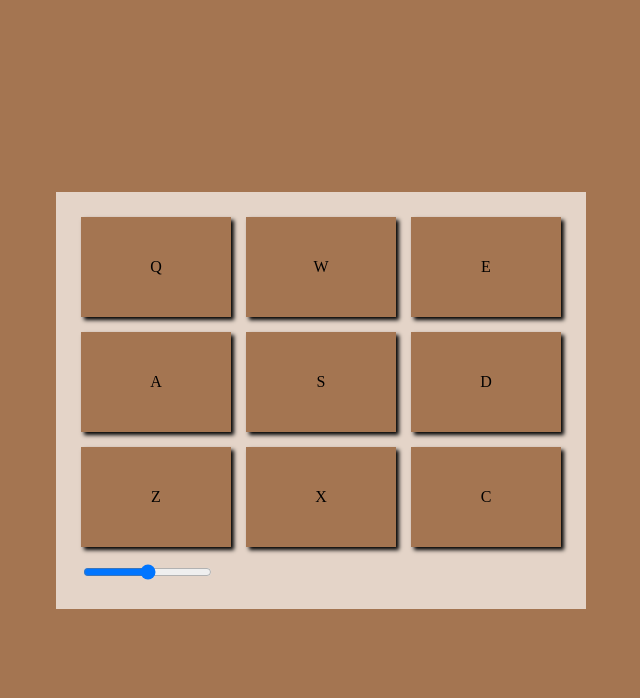
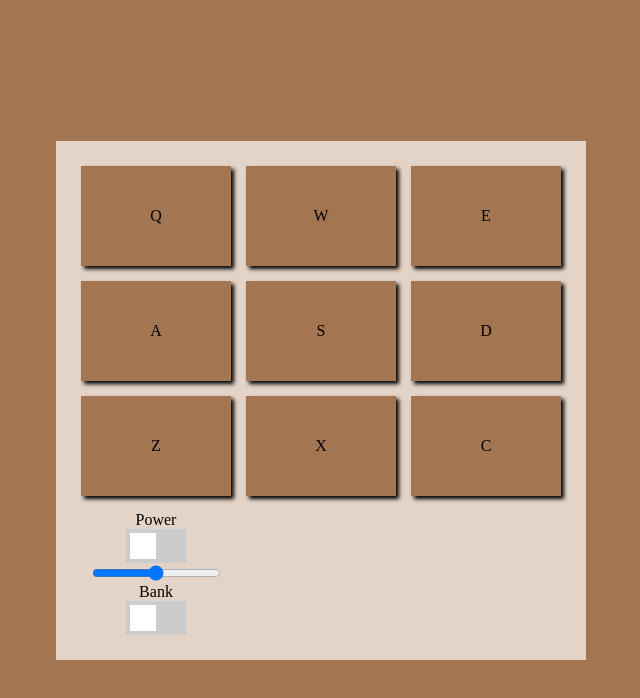
Before and after one commit to errami01/drum-machine, a React (Create React App) app: page / in a window 1280 px wide. Shown: the top 698 px of the page, without its empty margins (319-959 px from the left). Built offline with nearby package versions, Linux system fonts and the light colour scheme.

Commit message:
Add Power and Bank toggle switch

```diff
--- a/src/App.css
+++ b/src/App.css
@@ -1,3 +1,6 @@
+*{
+  /* border: 0.5px solid; */
+}
 :root{
   height: 100%;
   --background-color: #a47551;
@@ -36,9 +39,65 @@ body{
   /* animation: ripple 1s; */
 
 }
-
+.controle-container{
+  display: flex;
+  flex-direction: column;
+  align-items: center;
+}
 .icon-bar{
   height: 25px;
+}
+
+.volume-slider{
+  background-color: green;
+  cursor: pointer;
+}
+.switch input {
+  opacity: 0;
+  width: 0;
+  height: 0;
+}
+.switch {
+  position: relative;
+  display: inline-block;
+  width: 60px;
+  height: 34px;
+}
+.slider {
+  position: absolute;
+  cursor: pointer;
+  top: 0;
+  left: 0;
+  right: 0;
+  bottom: 0;
+  background-color: #ccc;
+  -webkit-transition: .4s;
+  transition: .4s;
+}
+.slider:before {
+  position: absolute;
+  content: "";
+  height: 26px;
+  width: 26px;
+  left: 4px;
+  bottom: 4px;
+  background-color: white;
+  -webkit-transition: .4s;
+  transition: .4s;
+}
+
+input:checked + .slider {
+  background-color: #2196F3;
+}
+
+input:focus + .slider {
+  box-shadow: 0 0 1px #2196F3;
+}
+
+input:checked + .slider:before {
+  -webkit-transform: translateX(26px);
+  -ms-transform: translateX(26px);
+  transform: translateX(26px);
 }
 @keyframes ripple {
   0%{
--- a/src/Controle.js
+++ b/src/Controle.js
@@ -10,6 +10,11 @@ function Controle({setAudioVolume}){
 
     return (
         <div className='controle-container'>
+            <label value='Power'>Power</label>
+            <label className="switch">
+                <input type="checkbox"/>
+                <span className="slider"></span>
+            </label>
             <input
                 className='volume-slider'
                 type='range'
@@ -18,6 +23,12 @@ function Controle({setAudioVolume}){
 
                 ref={sliderInput}
                 onChange={handleSliderChange}/>
+            <label value='Power'>Bank</label>
+            <label className="switch">
+                <input type="checkbox"/>
+                <span className="slider"></span>
+            </label>
+            <label></label>
         </div>
     )
 }
```
